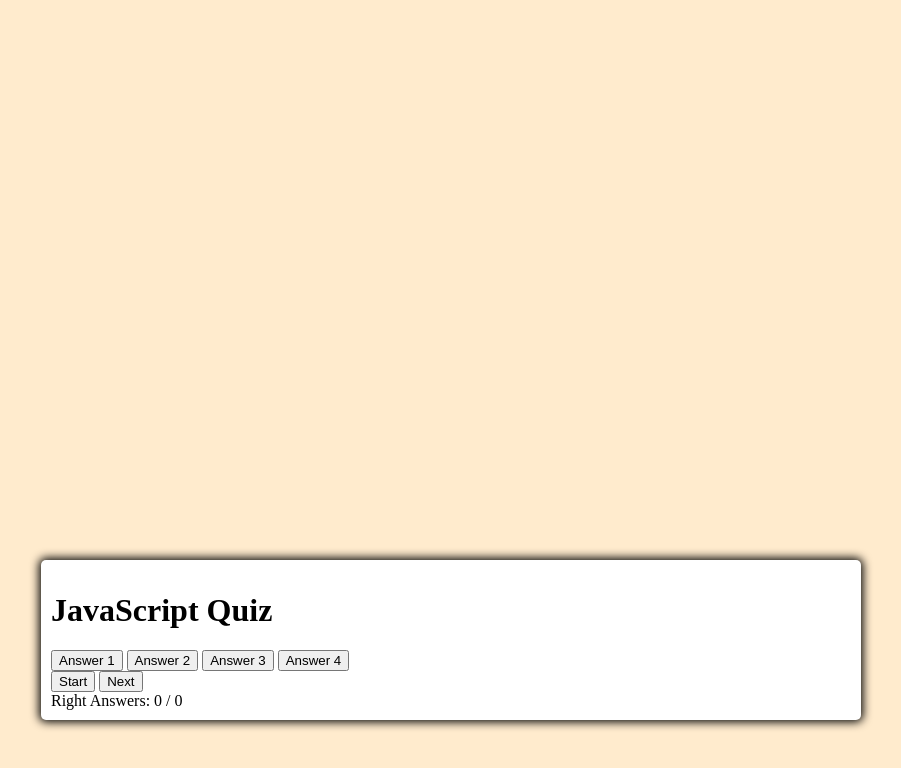
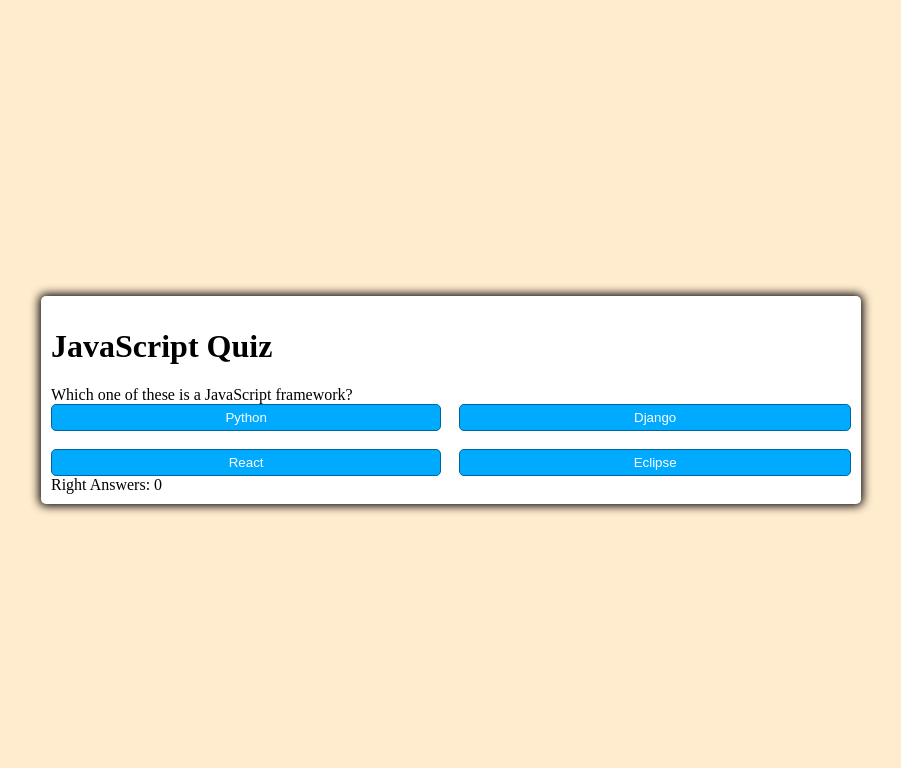
Before and after one commit to Harsh-Aaryan/summer-cc, a plain HTML site: page quix/index.html in a window 1280 px wide. Both pictures are taken after a click on the button "Start". Shown: the top 768 px of the page, without its empty margins (189-1090 px from the left). Drawn offline with Linux system fonts and the light colour scheme.

Commit message:
v1 - working

```diff
--- a/quix/app.css
+++ b/quix/app.css
@@ -1,30 +1,30 @@
 :root {
-  -hue-neutral: 200;
-  -hue-wrong : 0;
-  -hue-correct : 145;
+    --hue-neutral: 200;
+    --hue-wrong: 0;
+    --hue-correct: 145;
 }
 
 body {
-  -hue: var(--hue-neutral);
-  padding: 0;
-  margin: 0;
-  display: flex;
-  width: 100vw;
-  height: 100vw;
-  justify-content:center;
-  align-items: center;
-  background-color:blanchedalmond;
+    --hue: var(--hue-neutral);
+    padding: 0;
+    margin: 0;
+    display: flex;
+    width: 100vw;
+    height: 100vh;
+    justify-content: center;
+    align-items: center;
+    background-color: blanchedalmond;
 }
 
-body.correct{
-    --hue :var(--hue-correct)
+body.correct {
+    --hue: var(--hue-correct);
 }
 
-body.wrong{
-    --hue :var(--hue-wrongS)
+body.wrong {
+    --hue: var(--hue-wrong);
 }
 
-.container{
+.container {
     width: 800px;
     max-width: 80%;
     background-color: white;
@@ -32,3 +32,42 @@ body.wrong{
     padding: 10px;
     box-shadow: 0 0 10px 2px;
 }
+
+.btn-grid {
+    display: grid;
+    grid-template-columns: repeat(2, auto);
+    gap: 18px;
+}
+
+.btn {
+    --hue: var(--hue-neutral);
+    border: 1px solid hsl(var(--hue), 100%, 30%);
+    background-color: hsl(var(--hue), 100%, 50%);
+    border-radius: 5px;
+    padding: 5px 18px;
+    color: white;
+    outline: none;
+    cursor: pointer;
+}
+
+.btn:hover {
+    border-color: black;
+}
+
+.start-btn,
+.next-btn {
+    font-size: 1.5rem;
+    font-weight: bold;
+    padding: 10px 20px;
+    cursor: pointer;
+}
+
+.controls {
+    display: flex;
+    justify-content: center;
+    align-items: center;
+}
+
+.hide {
+    display: none;
+}
--- a/quix/index.html
+++ b/quix/index.html
@@ -6,26 +6,24 @@
   <title>Quiz App</title>
   <link rel="stylesheet" href="app.css">
 </head>
-
 <body>
   <div class="container">
     <h1>JavaScript Quiz</h1>
     <div id="question-container" class="hide">
+      <div id="question"></div> <!-- Added question div -->
       <div id="answer-buttons" class="btn-grid">
-        <button  class="btn">Answer 1</button>
-        <button  class="btn">Answer 2</button>
-        <button  class="btn">Answer 3</button>
-        <button  class="btn">Answer 4</button>
+        <button class="btn">Answer 1</button>
+        <button class="btn">Answer 2</button>
+        <button class="btn">Answer 3</button>
+        <button class="btn">Answer 4</button>
+      </div>
     </div>
-    </div>
-
     <div class="controls">
       <button id="start-btn" class="start-btn btn">Start</button>
       <button id="next-btn" class="next-btn btn hide">Next</button>
     </div>
-
     <div class="score">
-      <span id="right-answers">Right Answers: 0 / 0</span>
+      <span id="right-answers">Right Answers: 0</span> <!-- Corrected score text -->
     </div>
   </div>
   <script src="script.js"></script>
--- a/quix/script.js
+++ b/quix/script.js
@@ -0,0 +1,112 @@
+const startButton = document.getElementById('start-btn');
+const nextButton = document.getElementById('next-btn');
+
+const questionContainerElement = document.getElementById('question-container');
+const questionElement = document.getElementById('question');
+const answerButtonsElement = document.getElementById('answer-buttons');
+
+let shuffledQuestions, currentQuestionIndex;
+let quizScore = 0;
+
+startButton.addEventListener('click', startGame);
+nextButton.addEventListener('click', () => {
+    currentQuestionIndex++;
+    setNextQuestion();
+});
+
+function startGame() {
+    startButton.classList.add('hide');
+    shuffledQuestions = questions.sort(() => Math.random() - 0.5);
+    currentQuestionIndex = 0;
+    questionContainerElement.classList.remove('hide');
+    setNextQuestion();
+    quizScore = 0;
+}
+
+function setNextQuestion() {
+    resetState();
+    showQuestion(shuffledQuestions[currentQuestionIndex]);
+}
+
+function showQuestion(question) {
+    questionElement.innerText = question.question;
+    question.answers.forEach(answer => {
+        const button = document.createElement('button');
+        button.innerText = answer.text;
+        button.classList.add('btn');
+        if (answer.correct) {
+            button.dataset.correct = answer.correct;
+        }
+        button.addEventListener('click', selectAnswer);
+        answerButtonsElement.appendChild(button);
+    });
+}
+
+function resetState() {
+    clearStatusClass(document.body);
+    nextButton.classList.add('hide');
+    while (answerButtonsElement.firstChild) {
+        answerButtonsElement.removeChild(answerButtonsElement.firstChild);
+    }
+}
+
+function selectAnswer(e) {
+    const selectedButton = e.target;
+    const correct = selectedButton.dataset.correct;
+    setStatusClass(document.body, correct);
+    Array.from(answerButtonsElement.children).forEach(button => {
+        setStatusClass(button, button.dataset.correct);
+    });
+    if (shuffledQuestions.length > currentQuestionIndex + 1) {
+        nextButton.classList.remove("hide");
+    } else {
+        startButton.innerText = "Restart";
+        startButton.classList.remove("hide");
+    }
+    if (correct) {
+        quizScore++;
+    }
+    document.getElementById('right-answers').innerText = `Right Answers: ${quizScore}`;
+}
+
+function setStatusClass(element, correct) {
+    clearStatusClass(element);
+    if (correct) {
+        element.classList.add("correct");
+    } else {
+        element.classList.add("wrong");
+    }
+}
+
+function clearStatusClass(element) {
+    element.classList.remove('correct');
+    element.classList.remove('wrong');
+}
+
+const questions = [
+    {
+        question: 'Which one of these is a JavaScript framework?',
+        answers: [
+            { text: 'Python', correct: false },
+            { text: 'Django', correct: false },
+            { text: 'React', correct: true },
+            { text: 'Eclipse', correct: false }
+        ]
+    },
+    {
+        question: 'Who is the king of the jungle?',
+        answers: [
+            { text: 'Lion', correct: true },
+            { text: 'Elephant', correct: false },
+            { text: 'Tiger', correct: false },
+            { text: 'Giraffe', correct: false }
+        ]
+    },
+    {
+        question: 'What is 4 * 3?',
+        answers: [
+            { text: '6', correct: false },
+            { text: '12', correct: true }
+        ]
+    }
+];
```
